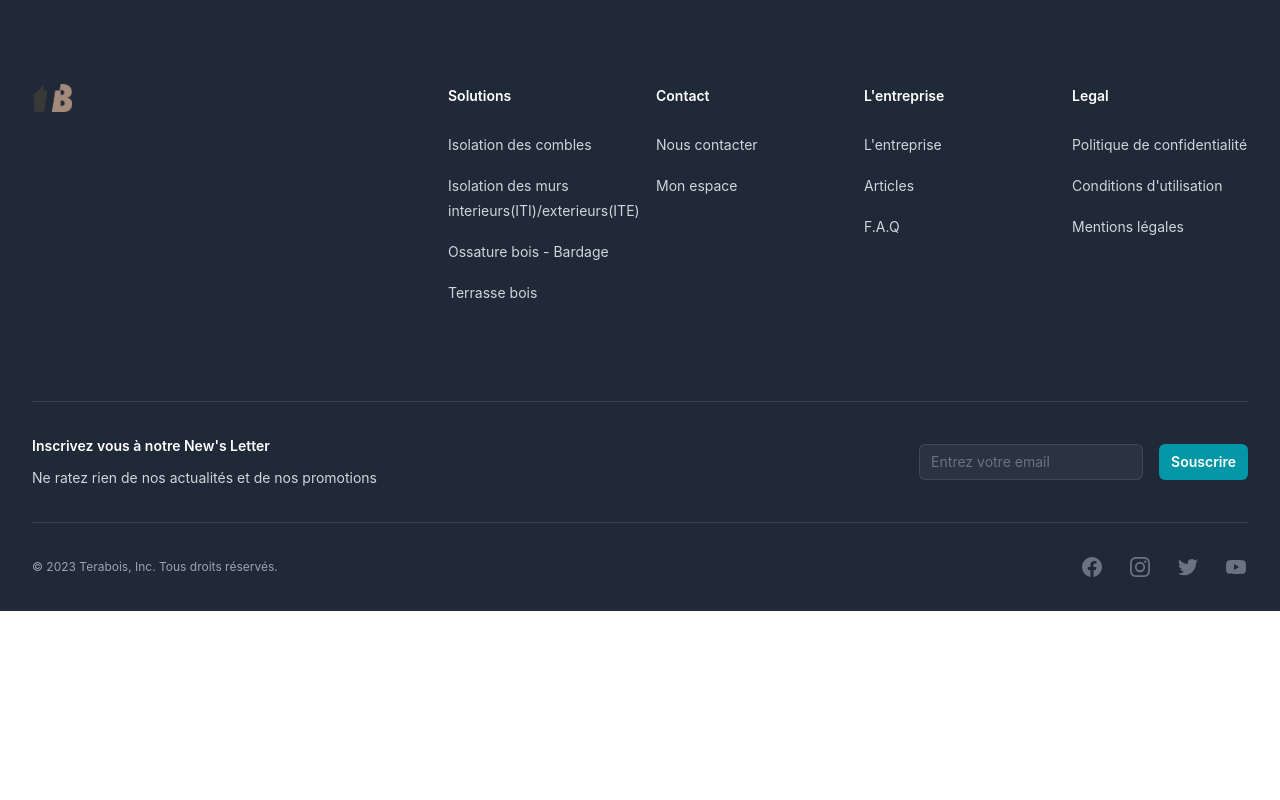
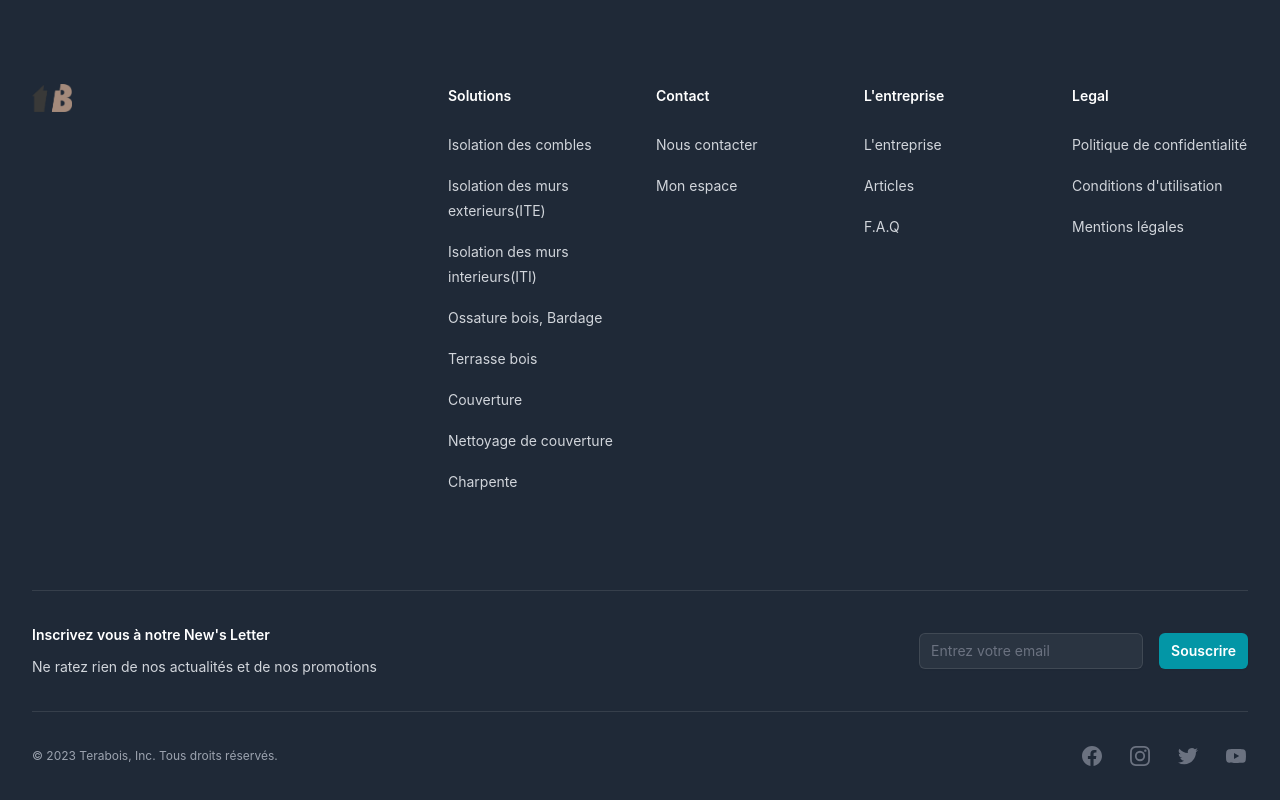
Before and after one commit to magicniclus/terabois, a Next.js app: page / in a window 1280 px wide. Shown: the part 3543-4343 px from the top of the page. Before the commit the page ends 4154 px from the top, so only its background shows below. Built offline with nearby package versions, Linux system fonts and the light colour scheme.

Commit message:
Update Footer.js

```diff
--- a/components/organisms/footer/Footer.js
+++ b/components/organisms/footer/Footer.js
@@ -10,11 +10,21 @@ const navigation = {
       href: "/prestations/isolation-des-combles",
     },
     {
-      name: "Isolation des murs interieurs(ITI)/exterieurs(ITE)",
-      href: "/prestations/isolation-des-murs",
+      name: "Isolation des murs exterieurs(ITE)",
+      href: "/prestations/isolation-des-murs-exterieurs",
     },
-    { name: "Ossature bois - Bardage", href: "/prestations/ossature-bois" },
+    {
+      name: "Isolation des murs interieurs(ITI)",
+      href: "/prestations/isolation-des-murs-interieurs",
+    },
+    { name: "Ossature bois, Bardage", href: "/prestations/ossature-bois" },
     { name: "Terrasse bois", href: "/prestations/terrasse-bois" },
+    { name: "Couverture", href: "/prestations/couverture" },
+    {
+      name: "Nettoyage de couverture",
+      href: "/prestations/nettoyage-de-couverture",
+    },
+    { name: "Charpente", href: "/prestations/charpente" },
   ],
   contact: [
     { name: "Nous contacter", href: "/contact" },
```
